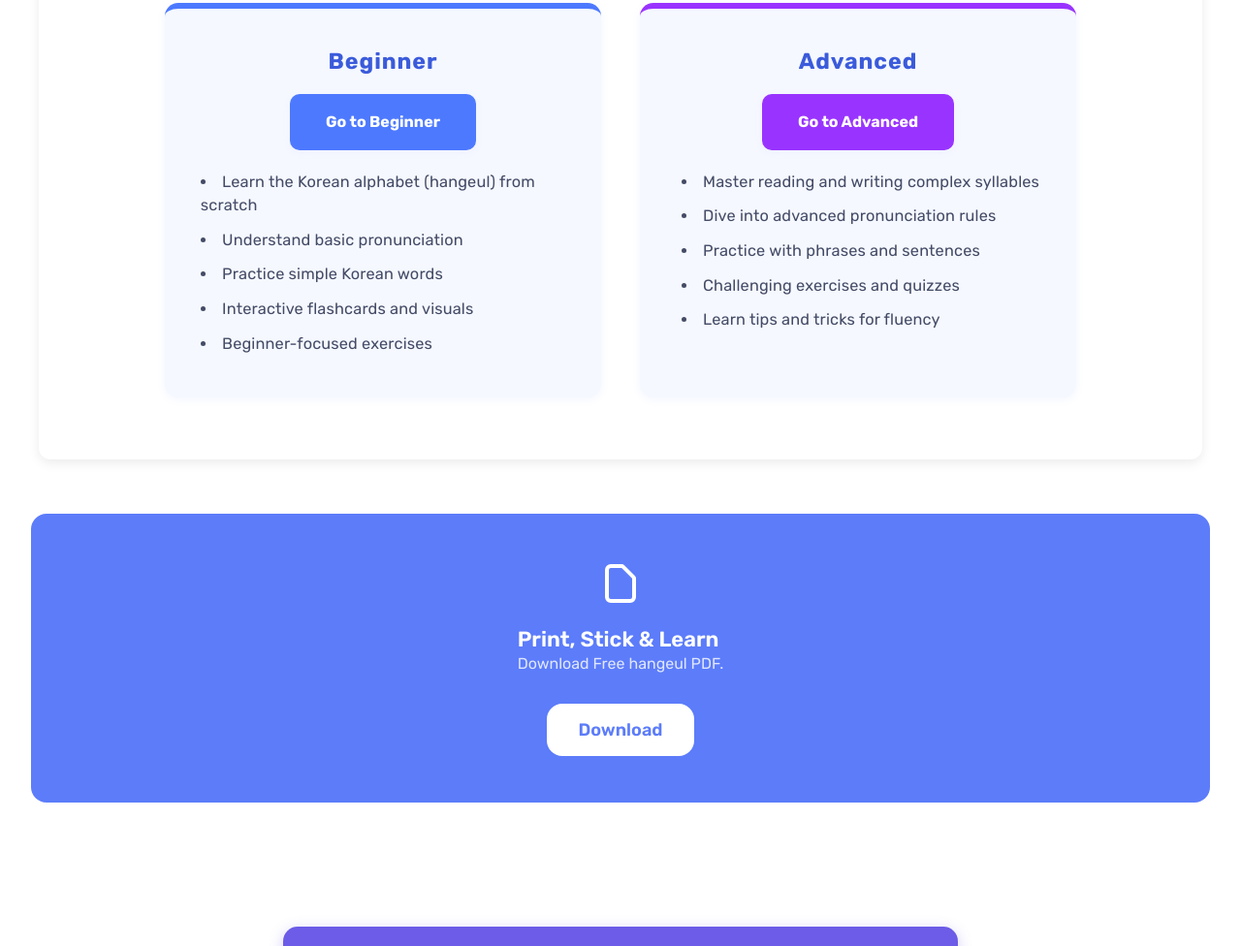
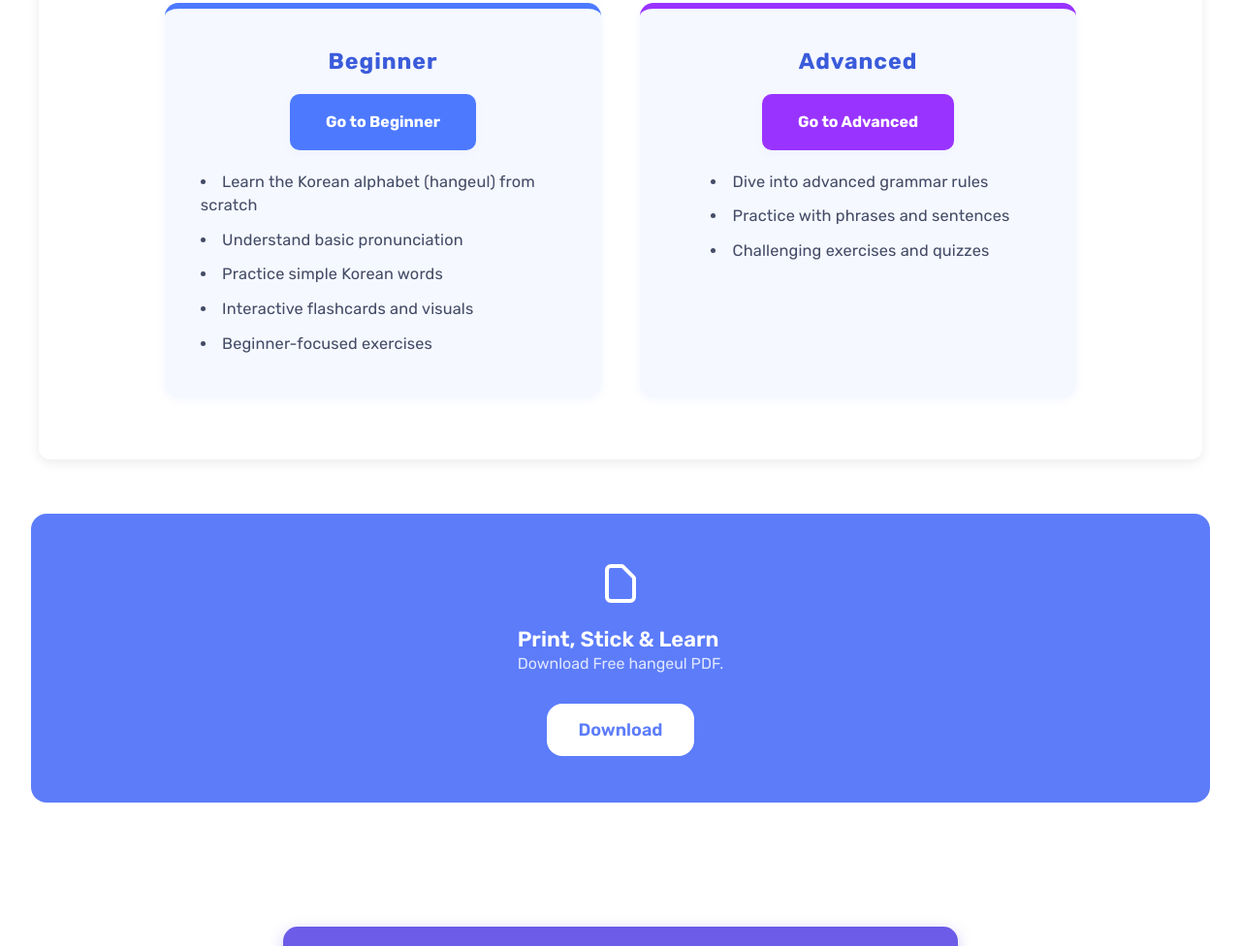
Before and after one commit to kaishengng9487-haha/fyp-project, a plain HTML site: page index.html in a window 1280 px wide. Shown: the part 2048-3024 px from the top of the page at 97% size. Drawn offline with Linux system fonts and the light colour scheme; a script that the page names is missing.

Commit message:
Update index.html

```diff
--- a/index.html
+++ b/index.html
@@ -169,11 +169,9 @@
             <h3>Advanced</h3>
             <a href="advanced.html" class="proficiency-btn advanced-btn">Go to Advanced</a>
             <ul class="proficiency-features">
-              <li>Master reading and writing complex syllables</li>
-              <li>Dive into advanced pronunciation rules</li>
+              <li>Dive into advanced grammar rules</li>
               <li>Practice with phrases and sentences</li>
               <li>Challenging exercises and quizzes</li>
-              <li>Learn tips and tricks for fluency</li>
             </ul>
           </div>
         </div>
```
